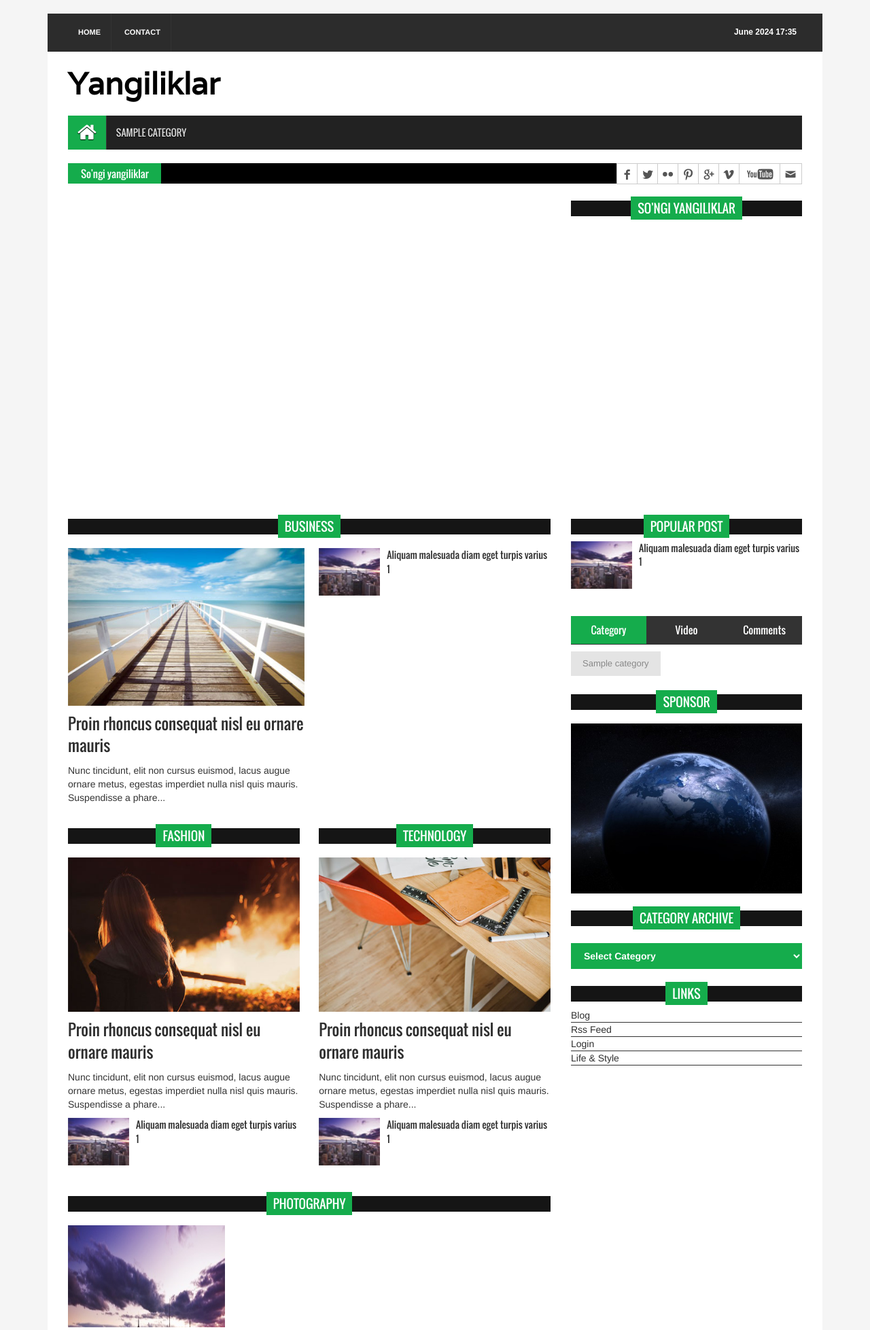
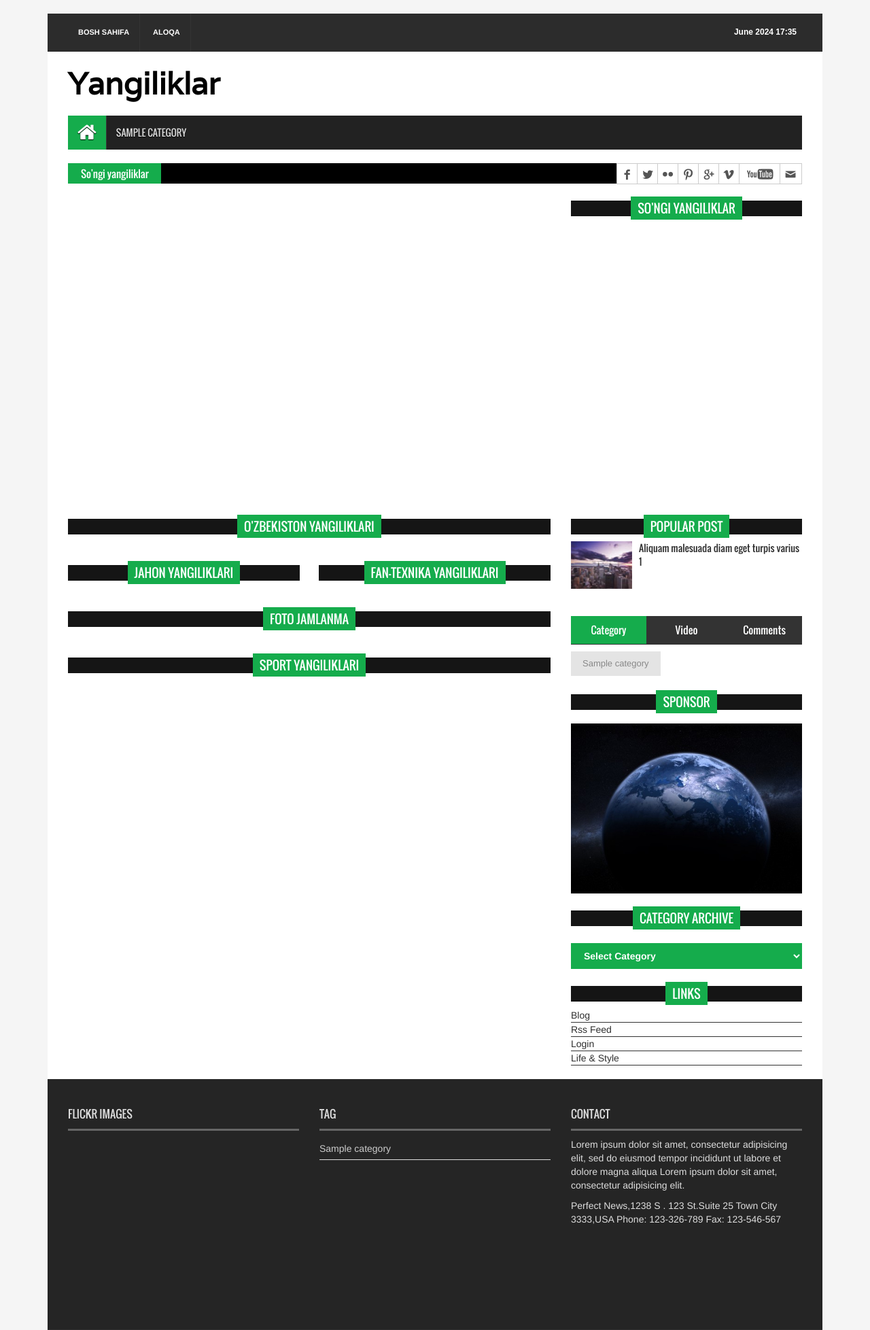
Before and after one commit to Sardorbek022/Yangiliklar, a Django app: page / in a window 1280 px wide. Shown: the top 1956 px of the page at 68% size. Run offline with Django 5.2, Linux system fonts and the light colour scheme; tables that the repository leaves empty hold one stand-in row (values such as "Sample post"); some libraries are stand-ins or nearby versions.

Commit message:
uzb_news_list, world_news_list, science_technology_news_list and sport_news_list querysets are created and attached to the template

```diff
--- a/news/views.py
+++ b/news/views.py
@@ -10,9 +10,18 @@
 
     def get(self,request):
         all_news_list = NewsModel.manager.all().order_by('-publish_time')
+        uzb_news_list = NewsModel.manager.all().filter(category__name="O'ZBEKISTON").order_by('-publish_time')[:6]
+        world_news_list = NewsModel.manager.all().filter(category__name="JAHON").order_by('-publish_time')[:6]
+        science_technology_news_list = NewsModel.manager.all().filter(category__name="FAN-TEXNIKA").order_by('-publish_time')[:6]
+        sport_news_list = NewsModel.manager.all().filter(category__name="SPORT").order_by('-publish_time')[:6]
+
 
         context = {
-            'all_news_list' : all_news_list
+            'all_news_list' : all_news_list,
+            'uzb_news_list' : uzb_news_list,
+            'world_news_list' : world_news_list,
+            'science_technology_news_list' : science_technology_news_list,
+            'sport_news_list' : sport_news_list
         }
 
         return render(request=request, template_name='news/home.html', context=context)
--- a/templates/news/base.html
+++ b/templates/news/base.html
@@ -32,9 +32,9 @@
         <div class="header_top">
           <div class="header_top_left">
             <ul class="top_nav">
-              <li><a href="{% url 'home_page' %}">Home</a></li>
+              <li><a href="{% url 'home_page' %}">Bosh sahifa</a></li>
               {% comment %} <li><a href="#">About</a></li> {% endcomment %}
-              <li><a href="{% url 'contact_page' %}">Contact</a></li>
+              <li><a href="{% url 'contact_page' %}">Aloqa</a></li>
             </ul>
           </div>
           <div class="header_top_right">
--- a/templates/news/home.html
+++ b/templates/news/home.html
@@ -98,27 +98,35 @@
       <div class="col-lg-8 col-md-8 col-sm-8">
         <div class="left_content">
           <div class="single_post_content">
-            <h2><span>Business</span></h2>
+            <h2><span>O'zbekiston yangiliklari</span></h2>
             <div class="single_post_content_left">
               <ul class="business_catgnav  wow fadeInDown">
 
+                {% for uzb_news in uzb_news_list %}
+                  {% if forloop.first %}
                     <li>
-                  <figure class="bsbig_fig"> <a href="pages/single_page.html" class="featured_img"> <img alt="" src="{% static 'news/images/featured_img1.jpg' %}"> <span class="overlay"></span> </a>
-                    <figcaption> <a href="pages/single_page.html">Proin rhoncus consequat nisl eu ornare mauris</a> </figcaption>
-                    <p>Nunc tincidunt, elit non cursus euismod, lacus augue ornare metus, egestas imperdiet nulla nisl quis mauris. Suspendisse a phare...</p>
+                      <figure class="bsbig_fig"> <a href="pages/single_page.html" class="featured_img"> <img alt="" src="{{uzb_news.image.url}}"> <span class="overlay"></span> </a>
+                        <figcaption> <a href="pages/single_page.html">{{uzb_news.title | truncatewords:10}}</a> </figcaption>
+                        <p>{{uzb_news.body | truncatewords:10}}</p>
                       </figure>
                     </li>
+                  {% endif %}
+                {% endfor %}
 
               </ul>
             </div>
             <div class="single_post_content_right">
               <ul class="spost_nav">
 
+                {% for uzb_news in uzb_news_list %}
+                  {% if forloop.counter > 1 %}
                     <li>
-                  <div class="media wow fadeInDown"> <a href="pages/single_page.html" class="media-left"> <img alt="" src="{% static 'news/images/post_img1.jpg' %}"> </a>
-                    <div class="media-body"> <a href="pages/single_page.html" class="catg_title"> Aliquam malesuada diam eget turpis varius 1</a> </div>
+                      <div class="media wow fadeInDown"> <a href="pages/single_page.html" class="media-left"> <img alt="" src="{{uzb_news.image.url}}"> </a>
+                        <div class="media-body"> <a href="pages/single_page.html" class="catg_title">{{uzb_news.title | truncatewords:10}}</a> </div>
                       </div>
                     </li>
+                  {% endif %}
+                {% endfor %}
 
               </ul>
             </div>
@@ -126,87 +134,112 @@
           <div class="fashion_technology_area">
             <div class="fashion">
               <div class="single_post_content">
-                <h2><span>Fashion</span></h2>
+                <h2><span>Jahon yangiliklari</span></h2>
                 <ul class="business_catgnav wow fadeInDown">
 
+                  {% for world_news in world_news_list %}
+                    {% if forloop.first %}
                       <li>
-                    <figure class="bsbig_fig"> <a href="pages/single_page.html" class="featured_img"> <img alt="" src="{% static 'news/images/featured_img2.jpg' %}"> <span class="overlay"></span> </a>
-                      <figcaption> <a href="pages/single_page.html">Proin rhoncus consequat nisl eu ornare mauris</a> </figcaption>
-                      <p>Nunc tincidunt, elit non cursus euismod, lacus augue ornare metus, egestas imperdiet nulla nisl quis mauris. Suspendisse a phare...</p>
+                        <figure class="bsbig_fig"> <a href="pages/single_page.html" class="featured_img"> <img alt="" src="{{world_news.image.url}}"> <span class="overlay"></span> </a>
+                          <figcaption> <a href="pages/single_page.html">{{world_news.title | truncatewords:10}}</a> </figcaption>
+                          <p>{{world_news.body | truncatewords:10}}</p>
                         </figure>
                       </li>
-                </ul>
+                    {% endif %}
+                  {% endfor %}
 
                 <ul class="spost_nav">
 
+                  {% for world_news in world_news_list %}
+                    {% if forloop.counter > 1 %}
                       <li>
-                    <div class="media wow fadeInDown"> <a href="pages/single_page.html" class="media-left"> <img alt="" src="{% static 'news/images/post_img1.jpg' %}"> </a>
-                      <div class="media-body"> <a href="pages/single_page.html" class="catg_title"> Aliquam malesuada diam eget turpis varius 1</a> </div>
+                        <div class="media wow fadeInDown"> <a href="pages/single_page.html" class="media-left"> <img alt="" src="{{world_news.image.url}}"> </a>
+                          <div class="media-body"> <a href="pages/single_page.html" class="catg_title">{{world_news.title | truncatewords:10}}</a> </div>
                         </div>
                       </li>
+                    {% endif %}
+                  {% endfor %}
 
                 </ul>
               </div>
             </div>
             <div class="technology">
               <div class="single_post_content">
-                <h2><span>Technology</span></h2>
+                <h2><span>Fan-Texnika yangiliklari</span></h2>
                 <ul class="business_catgnav">
 
+                  {% for science_technology_news in science_technology_news_list %}
+                    {% if forloop.first %}
                       <li>
-                    <figure class="bsbig_fig wow fadeInDown"> <a href="pages/single_page.html" class="featured_img"> <img alt="" src="{% static 'news/images/featured_img3.jpg' %}"> <span class="overlay"></span> </a>
-                      <figcaption> <a href="pages/single_page.html">Proin rhoncus consequat nisl eu ornare mauris</a> </figcaption>
-                      <p>Nunc tincidunt, elit non cursus euismod, lacus augue ornare metus, egestas imperdiet nulla nisl quis mauris. Suspendisse a phare...</p>
+                        <figure class="bsbig_fig"> <a href="pages/single_page.html" class="featured_img"> <img alt="" src="{{science_technology_news.image.url}}"> <span class="overlay"></span> </a>
+                          <figcaption> <a href="pages/single_page.html">{{science_technology_news.title | truncatewords:10}}</a> </figcaption>
+                          <p>{{science_technology_news.body | truncatewords:10}}</p>
                         </figure>
                       </li>
+                    {% endif %}
+                  {% endfor %}
 
                 </ul>
                 <ul class="spost_nav">
 
+                  {% for science_technology_news in science_technology_news_list %}
+                    {% if forloop.counter > 1 %}
                       <li>
-                    <div class="media wow fadeInDown"> <a href="pages/single_page.html" class="media-left"> <img alt="" src="{% static 'news/images/post_img1.jpg' %}"> </a>
-                      <div class="media-body"> <a href="pages/single_page.html" class="catg_title"> Aliquam malesuada diam eget turpis varius 1</a> </div>
+                        <div class="media wow fadeInDown"> <a href="pages/single_page.html" class="media-left"> <img alt="" src="{{science_technology_news.image.url}}"> </a>
+                          <div class="media-body"> <a href="pages/single_page.html" class="catg_title">{{science_technology_news.title | truncatewords:10}}</a> </div>
                         </div>
                       </li>
+                    {% endif %}
+                  {% endfor %}
 
                 </ul>
               </div>
             </div>
           </div>
           <div class="single_post_content">
-            <h2><span>Photography</span></h2>
+            <h2><span>Foto jamlanma</span></h2>
             <ul class="photograph_nav  wow fadeInDown">
 
+              {% for latest_news in latest_news_list %}
                 <li>
                   <div class="photo_grid">
-                  <figure class="effect-layla"> <a class="fancybox-buttons" data-fancybox-group="button" href="{% static 'news/images/photograph_img2.jpg' %}" title="Photography Ttile 1"> <img src="{% static 'news/images/photograph_img2.jpg' %}" alt=""/></a> </figure>
+                    <figure class="effect-layla"> <a class="fancybox-buttons" data-fancybox-group="button" href="{{latest_news.image.url}}" title="Photography Ttile 1"> <img src="{{latest_news.image.url}}" alt=""/></a> </figure>
                   </div>
                 </li>
+              {% endfor %}
 
             </ul>
           </div>
           <div class="single_post_content">
-            <h2><span>Games</span></h2>
+            <h2><span>Sport yangiliklari</span></h2>
             <div class="single_post_content_left">
               <ul class="business_catgnav">
 
+                {% for sport_news in sport_news_list %}
+                  {% if forloop.first %}
                     <li>
-                  <figure class="bsbig_fig  wow fadeInDown"> <a class="featured_img" href="pages/single_page.html"> <img src="{% static 'news/images/featured_img1.jpg' %}" alt=""> <span class="overlay"></span> </a>
-                    <figcaption> <a href="pages/single_page.html">Proin rhoncus consequat nisl eu ornare mauris</a> </figcaption>
-                    <p>Nunc tincidunt, elit non cursus euismod, lacus augue ornare metus, egestas imperdiet nulla nisl quis mauris. Suspendisse a phare...</p>
+                      <figure class="bsbig_fig"> <a href="pages/single_page.html" class="featured_img"> <img alt="" src="{{sport_news.image.url}}"> <span class="overlay"></span> </a>
+                        <figcaption> <a href="pages/single_page.html">{{sport_news.title | truncatewords:10}}</a> </figcaption>
+                        <p>{{sport_news.body | truncatewords:10}}</p>
                       </figure>
                     </li>
+                  {% endif %}
+                {% endfor %}
 
               </ul>
             </div>
             <div class="single_post_content_right">
               <ul class="spost_nav">
 
+                {% for sport_news in sport_news_list %}
+                  {% if forloop.counter > 1 %}
                     <li>
-                  <div class="media wow fadeInDown"> <a href="pages/single_page.html" class="media-left"> <img alt="" src="{% static 'news/images/post_img1.jpg' %}"> </a>
-                    <div class="media-body"> <a href="pages/single_page.html" class="catg_title"> Aliquam malesuada diam eget turpis varius 1</a> </div>
+                      <div class="media wow fadeInDown"> <a href="pages/single_page.html" class="media-left"> <img alt="" src="{{sport_news.image.url}}"> </a>
+                        <div class="media-body"> <a href="pages/single_page.html" class="catg_title">{{sport_news.title | truncatewords:10}}</a> </div>
                       </div>
                     </li>
+                  {% endif %}
+                {% endfor %}
 
               </ul>
             </div>
```
Lines whose indentation alone changed are shown as unchanged.
